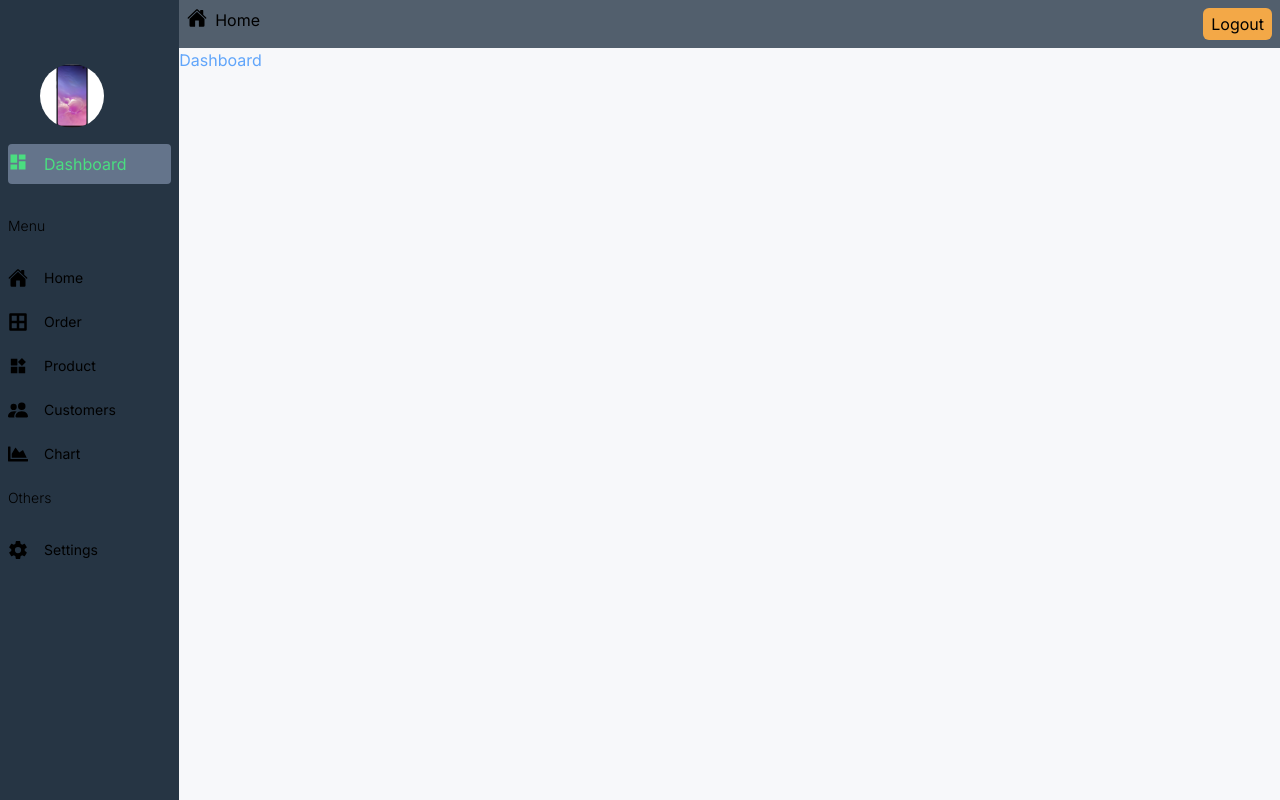
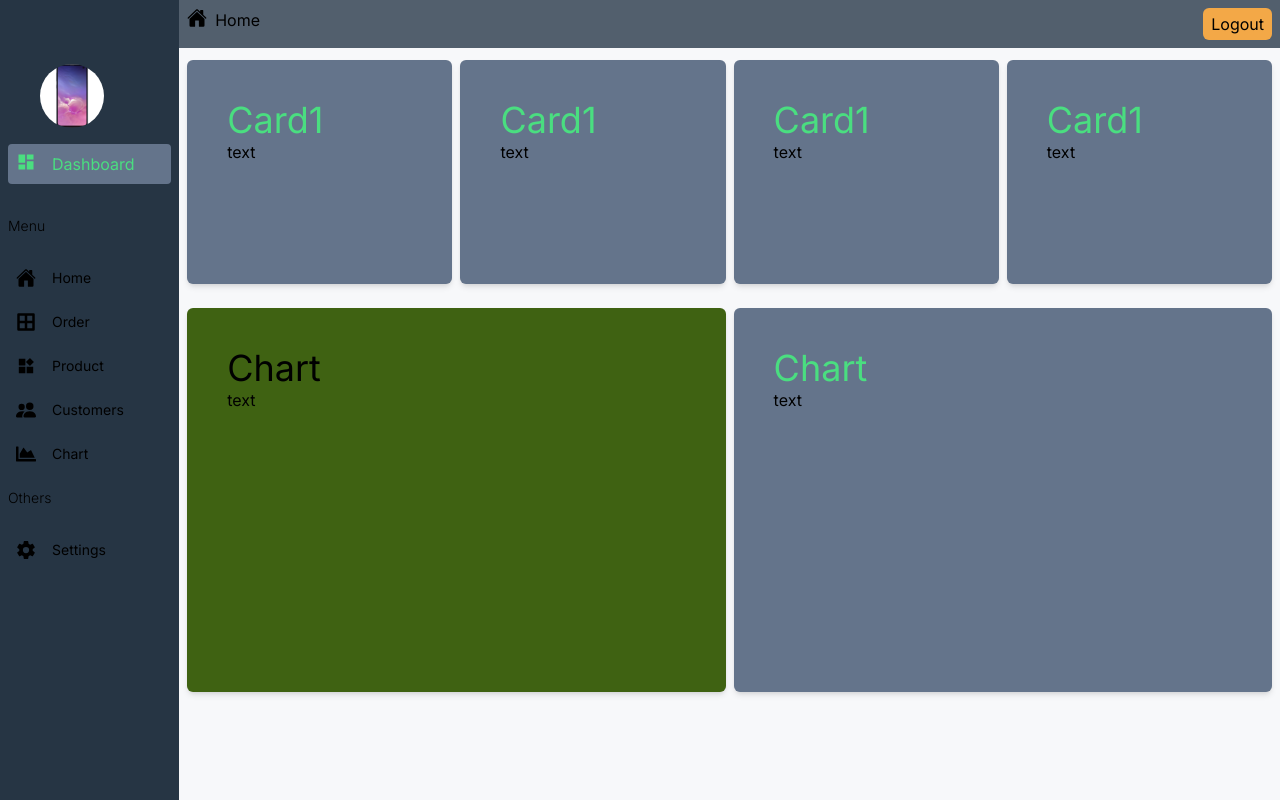
Before and after one commit to Akhil76/e-commerce-by-nextjs, a Next.js app: page /dashboard in a window 1280 px wide. Built offline with nearby package versions, Linux system fonts and the light colour scheme.

Commit message:
working with dashboard

```diff
--- /dev/null
+++ b/app/components/DashboardCard.js
@@ -0,0 +1,14 @@
+import Link from "next/link";
+
+export default function DashboardCard() {
+    return (
+        <div className="bg-slate-500 rounded-md w-full h-56 m-r-3 my-3 shadow-md">
+            <Link href="">
+                <div className="p-10">
+                    <h1 className="text-green-400 text-4xl">Card1</h1>
+                    <h1>text</h1>
+                </div>
+            </Link>
+        </div>
+    );
+}
--- a/app/components/DashboardMenu.js
+++ b/app/components/DashboardMenu.js
@@ -68,7 +68,7 @@ export default function DashboardMenu() {
                 <Link
                   href={item.href}
                   key={item.label}
-                  className="flex item-center lg:justfy-start gap-4 text-grey-400 py-2 hover:bg-slate-500 rounded hover:text-green-400"
+                  className="flex item-center lg:justfy-start gap-4 text-grey-400 py-2 pl-2 hover:bg-slate-500 rounded hover:text-green-400"
                 >
                   <div>{item.icon}</div>
                   <span className="hidden lg:block">{item.label}</span>
--- a/app/components/Sidebar.js
+++ b/app/components/Sidebar.js
@@ -5,11 +5,11 @@ import { MdDashboard } from "react-icons/md";
 
 export default function Sidebar() {
     return (
-        <div className='w-[14%] md:w-[8%] lg:w-[16%] xl:w-[14%] sm:block bg-[#263544] '>
+        <div className='min-h-screen w-[14%] md:w-[8%] lg:w-[16%] xl:w-[14%] sm:block bg-[#263544] '>
             <div className='pt-16 ml-10'>
                 <img class="object-cover w-16 h-16 rounded-full" src="/samsung.jpg" alt="Product" />
             </div>
-            <Link href="/dashboard" className="flex item-center lg:justfy-start gap-4 text-grey-400 py-2 mt-4 bg-slate-500 rounded text-green-400 mx-2">
+            <Link href="/dashboard" className="flex item-center lg:justfy-start gap-4 text-grey-400 py-2 pl-2 mt-4 bg-slate-500 rounded text-green-400 mx-2">
                 <MdDashboard size="20"/>
                 <span className="hidden lg:block">Dashboard</span>
             </Link>
--- a/app/dashboard/layout.js
+++ b/app/dashboard/layout.js
@@ -4,7 +4,7 @@ import DashboardNavbar from '../components/DashboardNavbar';
 
 export default function DashboardLayout({ children }) {
   return (
-    <div className='h-screen flex '>
+    <div className='flex'>
       <Sidebar />
       <div className='w-[86%]  md:w-[92%] lg:w-[84%] xl:w-[86%] bg-[#F7F8FA] '>
         <DashboardNavbar />
--- a/app/dashboard/page.js
+++ b/app/dashboard/page.js
@@ -1,9 +1,33 @@
-
+import DashboardCard from "../components/DashboardCard";
+import Link from "next/link";
 
 export default function Dashboard() {
-    return (
-      <div>
-        <h1 className="text-blue-400">Dashboard</h1>
+  return (
+    <main>
+      <div class="grid grid-cols-1 md:grid-cols-3 lg:grid-cols-4 gap-2 mx-2">
+        <DashboardCard />
+        <DashboardCard />
+        <DashboardCard />
+        <DashboardCard />
       </div>
-    );
-  }
+      <div class="grid grid-cols-1 md:grid-cols-1 lg:grid-cols-2 gap-2 mx-2">
+        <div className="bg-lime-800 rounded-md w-full h-96 m-r-3 my-3 shadow-md">
+            <Link href="">
+              <div className="p-10">
+                <h1 className="text-black text-4xl">Chart</h1>
+                <h1>text</h1>
+              </div>
+            </Link>
+        </div>
+        <div className="bg-slate-500 rounded-md w-full h-96 m-r-3 my-3 shadow-md">
+            <Link href="">
+              <div className="p-10">
+                <h1 className="text-green-400 text-4xl">Chart</h1>
+                <h1>text</h1>
+              </div>
+            </Link>
+        </div>
+      </div>
+    </main>
+  );
+}
--- a/app/dashboard/setting/page.js
+++ b/app/dashboard/setting/page.js
@@ -3,7 +3,7 @@
 export default function Setting() {
     return (
       <div>
-        <h1 className="text-blue-400">Dashboard Setting page</h1>
+        <h1 className="text-blue-400">Setting page</h1>
       </div>
     );
   }
```
